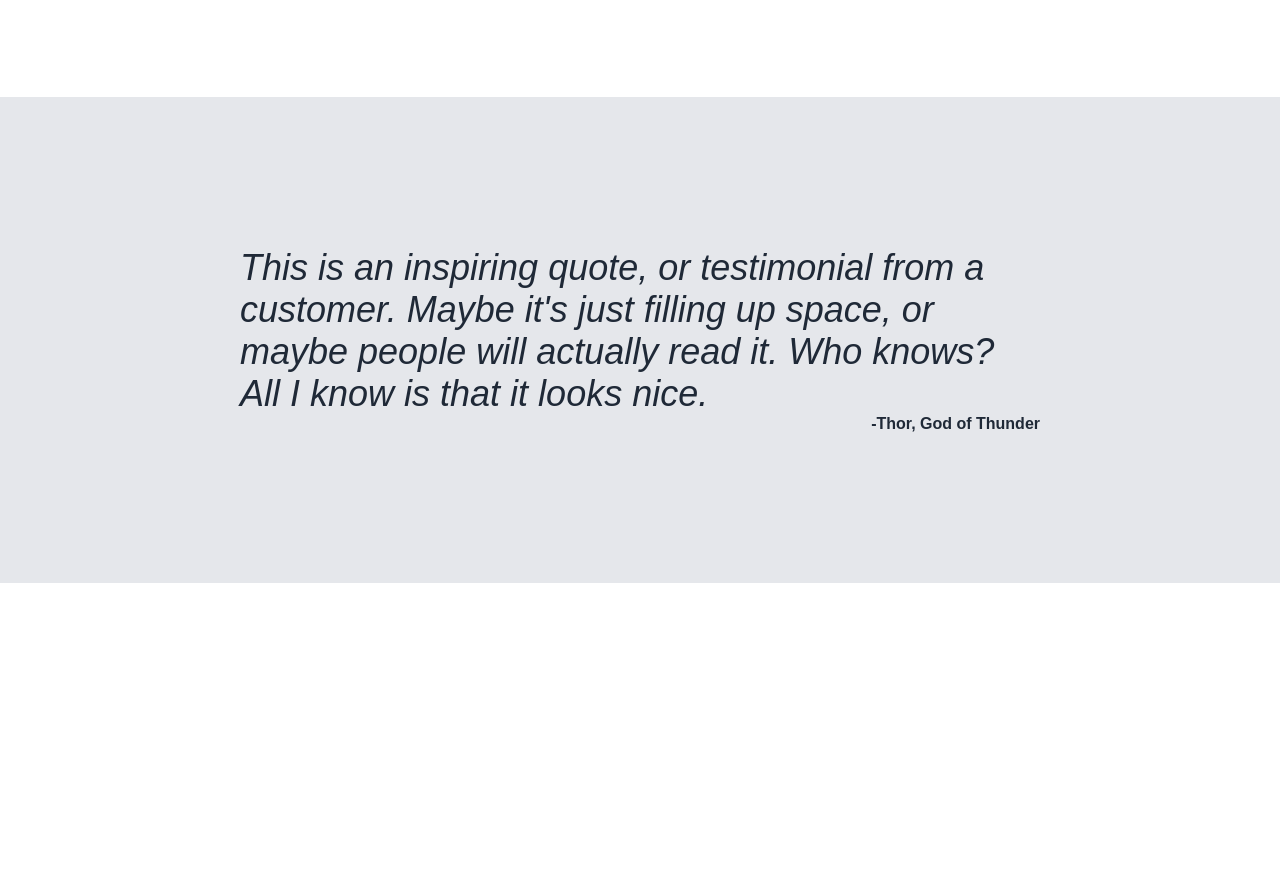
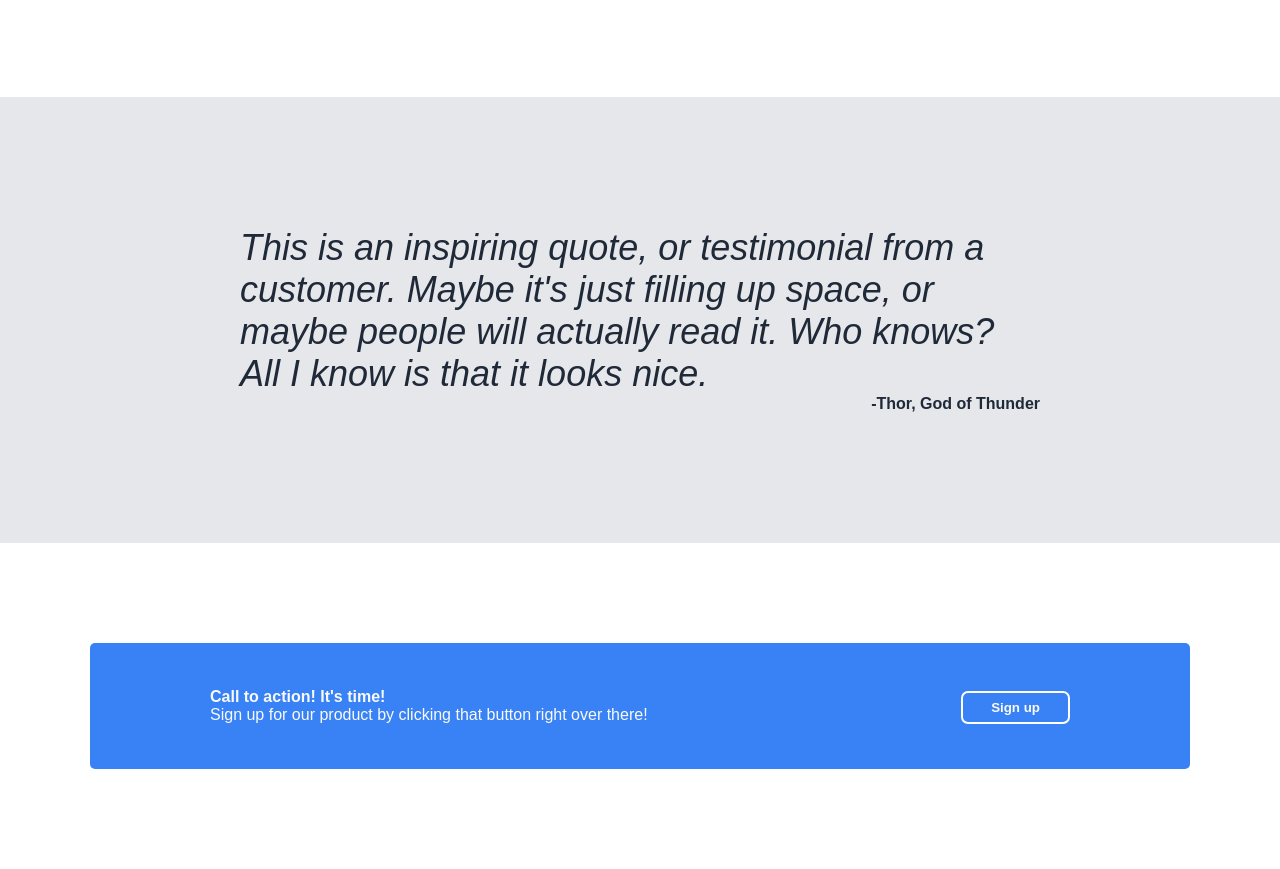
Before and after one commit to layne74/odin-landing-page, a plain HTML site: page index.html in a window 1280 px wide. Shown: the part 821-1690 px from the top of the page. Before the commit the page ends 1404 px from the top, so only its background shows below. Drawn offline with Linux system fonts and the light colour scheme.

Commit message:
Call to action complete

```diff
--- a/index.html
+++ b/index.html
@@ -97,5 +97,23 @@
         </div>
     </section>
 
+    <section class="call-to-action">
+        <div class="control">
+            <div class="container call-to-action-div">
+                <div>
+                    <p class="bold">
+                        Call to action! It's time!
+                    </p>
+                    <p>
+                        Sign up for our product by clicking that button right over there!
+                    </p>
+                </div>
+                <button class="signup white-outline">
+                    Sign up
+                </button>
+            </div>
+        </div>
+    </section>
+
 </body>
 </html>
--- a/style.css
+++ b/style.css
@@ -133,7 +133,7 @@
 .testimonial-box {
     flex-direction: column;
     color: #1F2937;
-    padding: 150px 0px;
+    padding: 130px 0px;
     max-width: 800px;
 }
 
@@ -141,10 +141,44 @@
     align-self: flex-end;
     font-size: 36px;
     font-style: italic;
+    font-weight: lighter;
 }
 
 .testimonial-author {
     align-self: flex-end;
     font-weight: bolder;
+}
+
+.call-to-action {
+    padding: 100px 0px;
+}
+
+.control {
+    margin: 0 auto;
+    max-width: 1100px;
+    background-color: #3882f6;
+    border-radius: 5px;
+    padding: 45px 120px;
+    color:#f9faf8;
+    box-sizing: border-box;
+}
+
+.call-to-action-div {
+    justify-content: space-between;
+    align-items: center;
+}
+
+
+
+.text {
+    margin: 0 50px;
 
 }
+
+.bold {
+    font-weight: bold;
+}
+
+.white-outline {
+    border: 2px solid white;
+}
```
